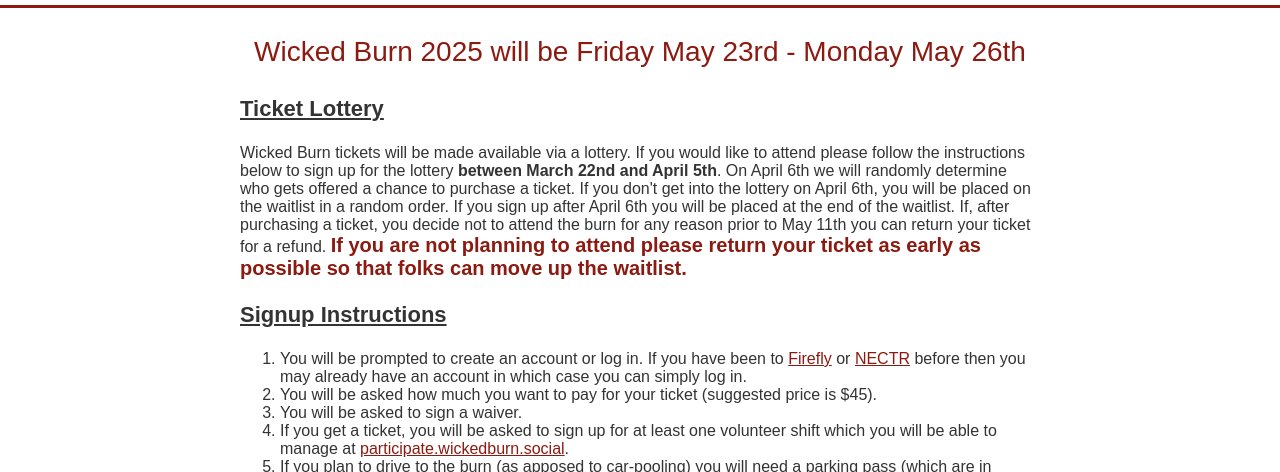
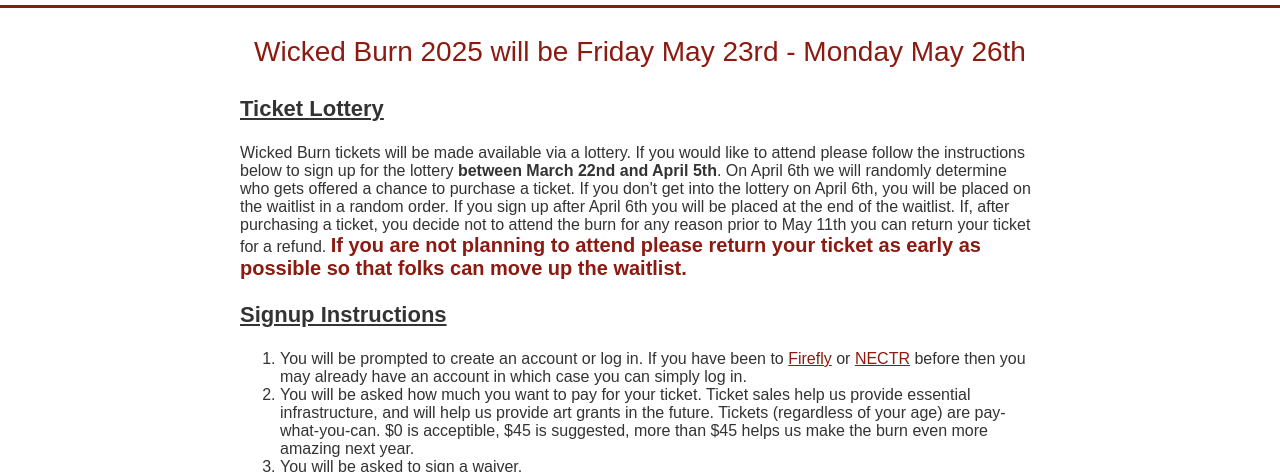
Before and after one commit to olleicua/wicked-burn-maine, a plain HTML site: page dist/tickets/index.html in a window 1280 px wide. Shown: the part 328-800 px from the top of the page. Drawn offline with Linux system fonts and the light colour scheme; a web font is replaced by a local one.

Commit message:
text-change

```diff
--- a/dist/tickets/index.html
+++ b/dist/tickets/index.html
@@ -46,7 +46,7 @@
         You will be prompted to create an account or log in. If you have been to <a href="https://www.fireflyartscollective.org/" target="_blank">Firefly</a> or <a href="https://www.nectrct.org/" target="_blank">NECTR</a> before then you may already have an account in which case you can simply log in.
       </li>
       <li>
-        You will be asked how much you want to pay for your ticket (suggested price is $45).
+        You will be asked how much you want to pay for your ticket. Ticket sales help us provide essential infrastructure, and will help us provide art grants in the future. Tickets (regardless of your age) are pay-what-you-can. $0 is acceptible, $45 is suggested, more than $45 helps us make the burn even more amazing next year.
       </li>
       <li>
         You will be asked to sign a waiver.
```
Also changed, not shown: src/tickets.html (+1 -1 lines).
